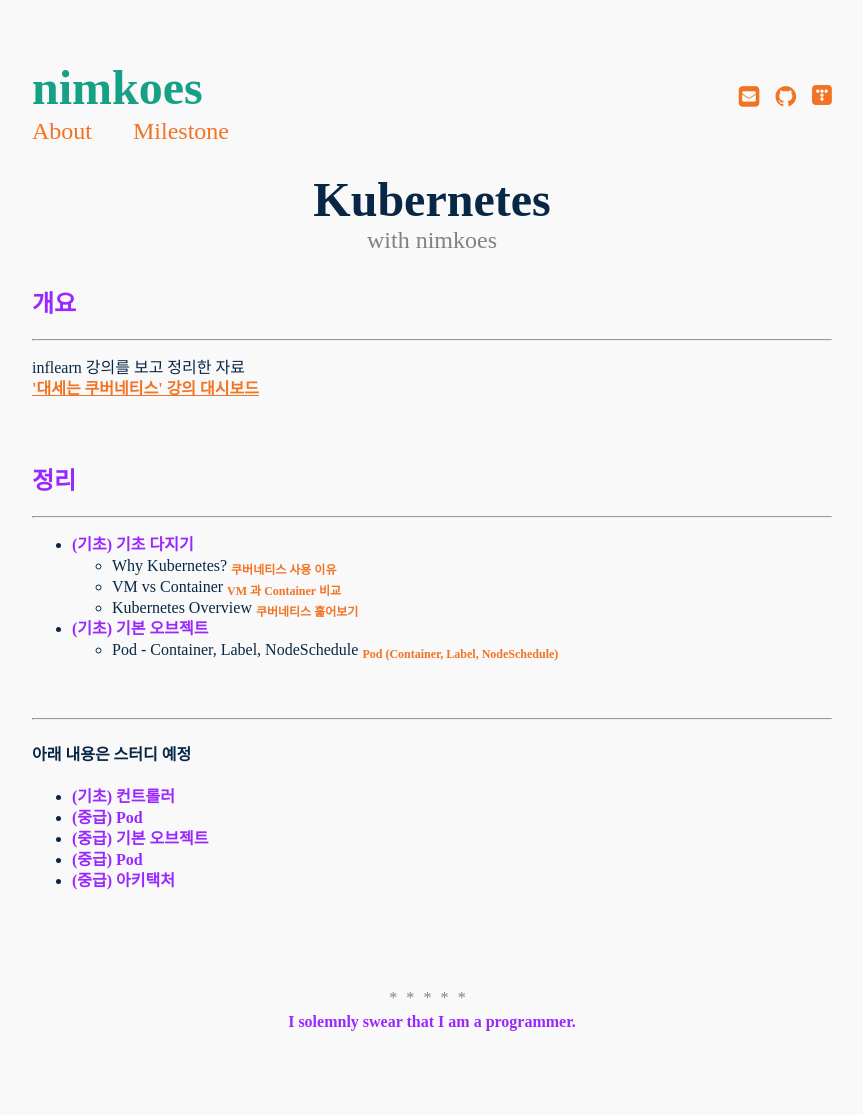
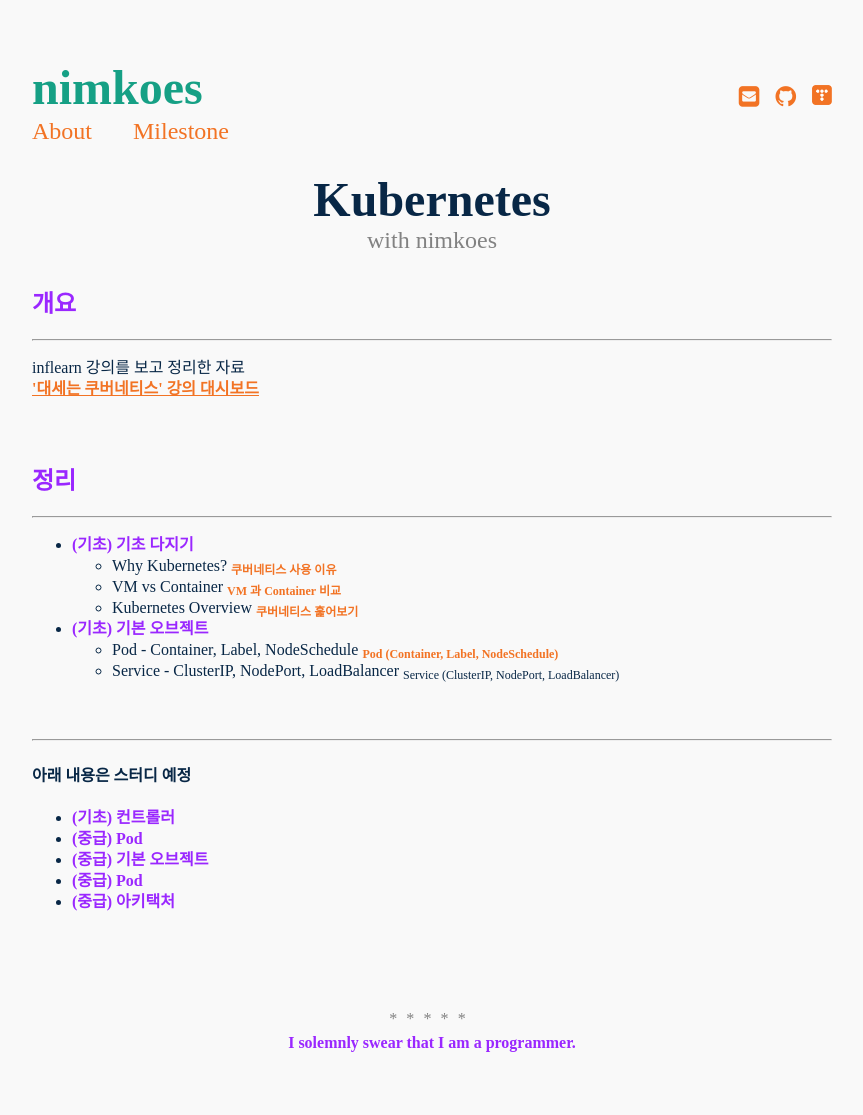
Before and after one commit to nimkoes/portfolio, a Jekyll site: the page built from _posts/2021-11-22-Kubernetes.md, in a window 1280 px wide. Shown: the whole page, without its empty margins (208-1071 px from the left). Built offline with Jekyll 4.4.1, drawn with Linux system fonts in a browser that asks for light colours; before the commit the page ends 1094 px from its top, so only the background shows below that.

Commit message:
mod post

```diff
--- a/_posts/2021-11-22-Kubernetes.md
+++ b/_posts/2021-11-22-Kubernetes.md
@@ -24,6 +24,7 @@ inflearn 강의를 보고 정리한 자료
   - Kubernetes Overview                  [<sub>쿠버네티스 훑어보기</sub> ](https://xxxelppa.tistory.com/349){:target="_blank"}
 - **(기초) 기본 오브젝트**
   - Pod - Container, Label, NodeSchedule [<sub>Pod (Container, Label, NodeSchedule)</sub> ](https://xxxelppa.tistory.com/350){:target="_blank"}
+  - Service - ClusterIP, NodePort, LoadBalancer <sub>Service (ClusterIP, NodePort, LoadBalancer)</sub>
 
 
 
```
